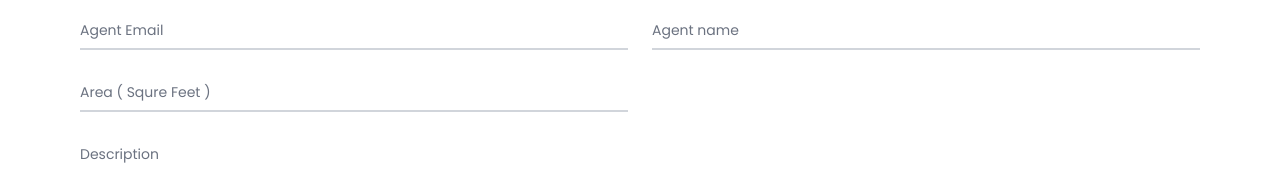
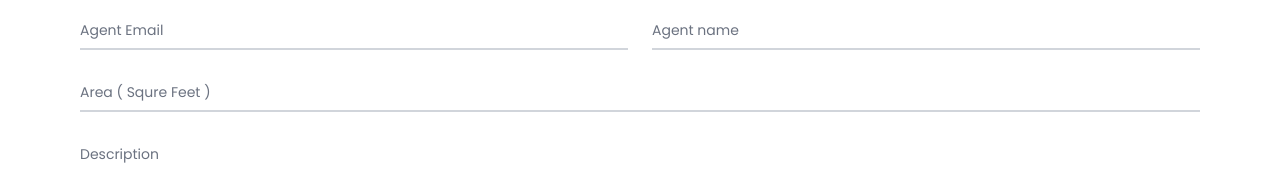
Before and after one commit to shajjad00/house-swift-web-creations, a React (Vite) app: page /addProperty in a window 1280 px wide. Shown: the part 389-571 px from the top of the page. Built offline with nearby package versions, Linux system fonts and the light colour scheme; no server answers.

Commit message:
checked full design of add property page

```diff
--- a/src/Pages/AddProperty/AddProperty.tsx
+++ b/src/Pages/AddProperty/AddProperty.tsx
@@ -84,9 +84,9 @@ const AddProperty = () => {
                         <label htmlFor="agent_name" className="peer-focus:font-medium absolute text-sm text-gray-500 dark:text-gray-400 duration-300 transhtmlForm -translate-y-6 scale-75 top-3 -z-10 origin-[0] peer-focus:start-0 rtl:peer-focus:translate-x-1/4 peer-focus:text-[#09BE51] peer-focus:dark:text-[#09BE51] peer-placeholder-shown:scale-100 peer-placeholder-shown:translate-y-0 peer-focus:scale-75 peer-focus:-translate-y-6">Agent name</label>
                     </div>
                 </div>
-                <div className="grid md:grid-cols-2 md:gap-6">
+                <div className="grid md:grid-cols-1 md:gap-6">
                     <div className="relative z-0 w-full mb-5 group">
-                        <input {...register("area")} type="number" name="area" id="floating_first_name" className="block py-2.5 px-0 w-full text-sm text-gray-900 bg-transparent border-0 border-b-2 border-gray-300 appearance-none dark:text-white dark:border-gray-600 dark:focus:border-[#09BE51] focus:outline-none focus:ring-0 focus:border-[#09BE51] peer" placeholder=" " defaultValue={user?.email} readOnly />
+                        <input {...register("area")} type="number" name="area" id="floating_first_name" className="block py-2.5 px-0 w-full text-sm text-gray-900 bg-transparent border-0 border-b-2 border-gray-300 appearance-none dark:text-white dark:border-gray-600 dark:focus:border-[#09BE51] focus:outline-none focus:ring-0 focus:border-[#09BE51] peer" placeholder=" " defaultValue=" " />
                         <label htmlFor="agent_email" className="peer-focus:font-medium absolute text-sm text-gray-500 dark:text-gray-400 duration-300 transhtmlForm -translate-y-6 scale-75 top-3 -z-10 origin-[0] peer-focus:start-0 rtl:peer-focus:translate-x-1/4 peer-focus:text-[#09BE51] peer-focus:dark:text-[#09BE51] peer-placeholder-shown:scale-100 peer-placeholder-shown:translate-y-0 peer-focus:scale-75 peer-focus:-translate-y-6">Area ( Squre Feet )</label>
                     </div>
 
```
